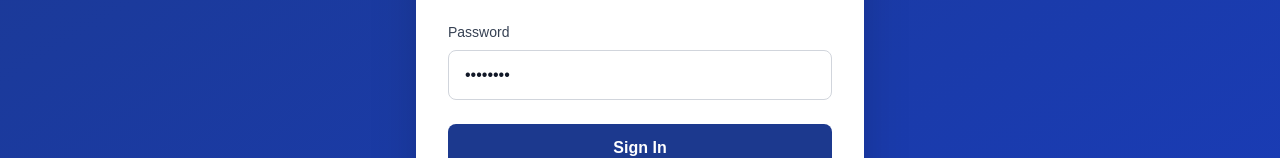
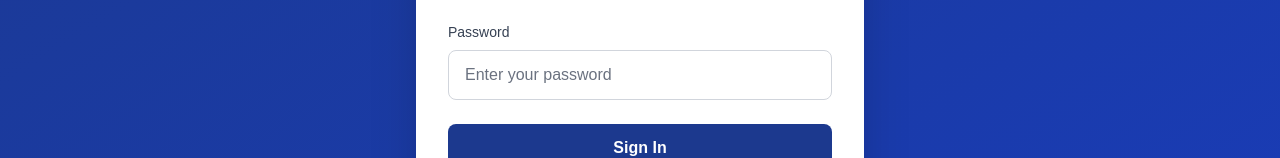
Before and after one commit to ben0634/ucsd-fencing-attendance, a Next.js app: page / in a window 1280 px wide. Shown: the part 444-602 px from the top of the page. Built offline with nearby package versions, Linux system fonts and the light colour scheme; no server answers.

Commit message:
Remove pre-filled password on login page

```diff
--- a/src/app/page.tsx
+++ b/src/app/page.tsx
@@ -10,7 +10,7 @@ export const dynamic = 'force-dynamic';
 export default function LoginPage() {
   const [user, setUser] = useState<User | null | undefined>(undefined);
   const [username, setUsername] = useState("");
-  const [password, setPassword] = useState("changeme");
+  const [password, setPassword] = useState("");
   const [error, setError] = useState("");
   const router = useRouter();
 
```
